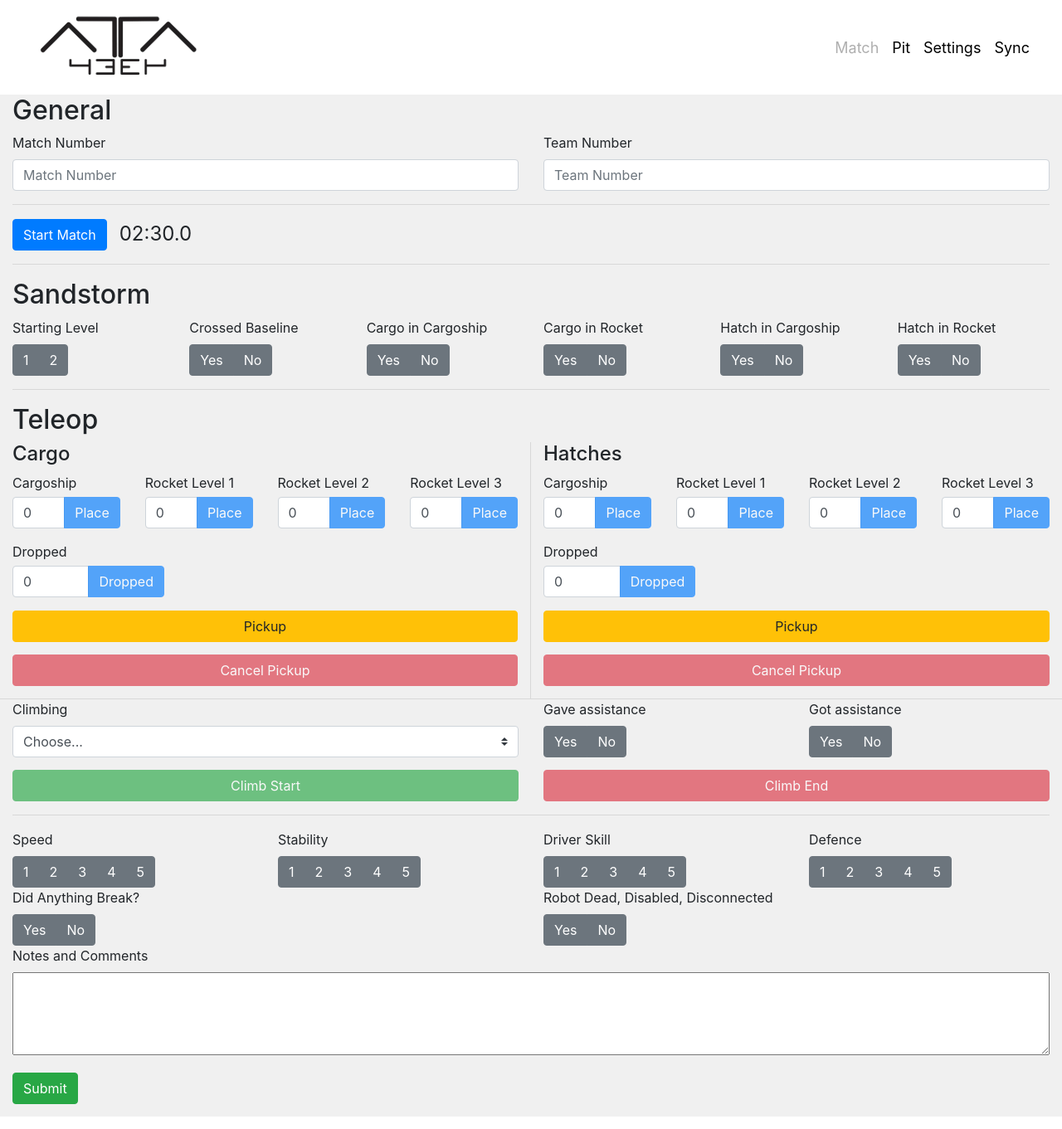
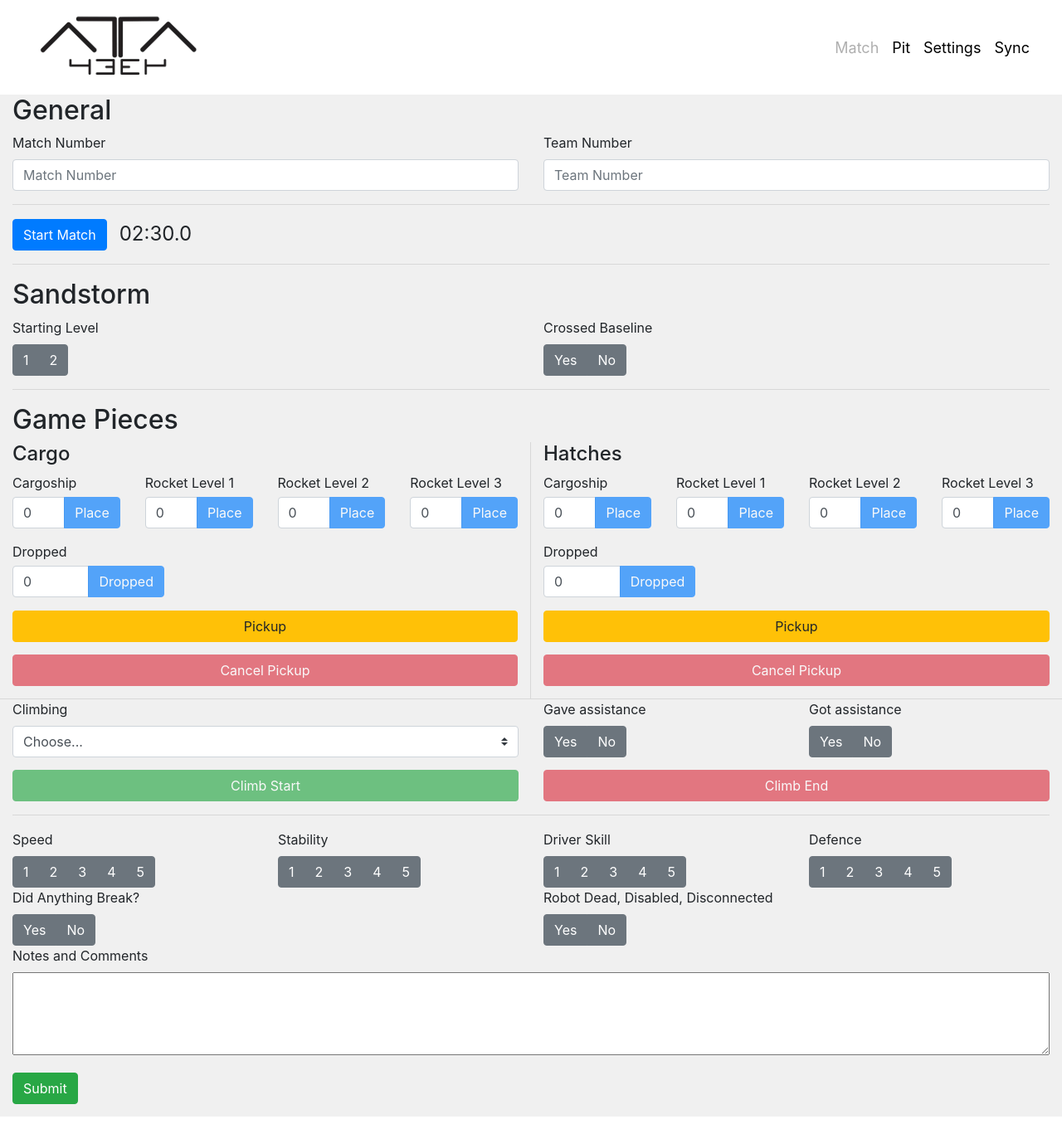
Before and after one commit to ATAARobotics/scouty-mcscout19, a Jekyll site: the page built from index.md, in a window 1280 px wide. Shown: the whole page at 83% size. Built offline with Jekyll 4.4.1, drawn with Linux system fonts in a browser that asks for light colours.

Commit message:
Remove most of sandstorm

```diff
--- a/index.md
+++ b/index.md
@@ -43,7 +43,7 @@ files: |
             </div>
         </div>
         <div class="row">
-            <div class="col-lg-2 col-sm-3 col-4">
+            <div class="col-6">
                 <label class="mr-sm-2" style="display: block" for="startingLevel">Starting Level</label>
                 <div id="startingLevel" class="btn-group btn-group-toggle" data-toggle="buttons">
                     <label id="startingLevel1" class="btn btn-secondary">
@@ -56,7 +56,7 @@ files: |
                     </label>
                 </div>
             </div>
-            <div class="col-lg-2 col-sm-3 col-4">
+            <div class="col-6">
                 <label class="mr-sm-2" style="display: block" for="startingLevel">Crossed Baseline</label>
                 <div id="crossedBaseline" class="btn-group btn-group-toggle" data-toggle="buttons">
                     <label id="crossedBaselineYes" class="btn btn-secondary">
@@ -69,71 +69,11 @@ files: |
                     </label>
                 </div>
             </div>
-            <div class="col-lg-2 col-sm-3 col-4">
-                <label class="mr-sm-2" style="display: block" for="sandstormCargoCargoship">Cargo in Cargoship</label>
-                <div id="sandstormCargoCargoship" class="btn-group btn-group-toggle" data-toggle="buttons">
-                    <label id="sandstormCargoCargoshipYes" class="btn btn-secondary">
-                        <input type="radio" value="1" name="sandstormCargoCargoship" id="sandstormCargoCargoshipYes"
-                            autocomplete="off">
-                        Yes
-                    </label>
-                    <label id="sandstormCargoCargoshipNo" class="btn btn-secondary">
-                        <input type="radio" value="0" name="sandstormCargoCargoship" id="sandstormCargoCargoshipNo"
-                            autocomplete="off">
-                        No
-                    </label>
-                </div>
-            </div>
-            <div class="col-lg-2 col-sm-3 col-4">
-                <label class="mr-sm-2" style="display: block" for="sandstormCargoRocket">Cargo in Rocket</label>
-                <div id="sandstormCargoRocket" class="btn-group btn-group-toggle" data-toggle="buttons">
-                    <label id="sandstormCargoRocketYes" class="btn btn-secondary">
-                        <input type="radio" value="1" name="sandstormCargoRocket" id="sandstormCargoRocketYes"
-                            autocomplete="off">
-                        Yes
-                    </label>
-                    <label id="sandstormCargoRocketNo" class="btn btn-secondary">
-                        <input type="radio" value="0" name="sandstormCargoRocket" id="sandstormCargoRocketNo"
-                            autocomplete="off">
-                        No
-                    </label>
-                </div>
-            </div>
-            <div class="col-lg-2 col-sm-3 col-4">
-                <label class="mr-sm-2" style="display: block" for="sandstormHatchCargoship">Hatch in Cargoship</label>
-                <div id="sandstormHatchCargoship" class="btn-group btn-group-toggle" data-toggle="buttons">
-                    <label id="sandstormHatchCargoshipYes" class="btn btn-secondary">
-                        <input type="radio" value="1" name="sandstormHatchCargoship" id="sandstormHatchCargoshipYes"
-                            autocomplete="off">
-                        Yes
-                    </label>
-                    <label id="sandstormHatchCargoshipNo" class="btn btn-secondary">
-                        <input type="radio" value="0" name="sandstormHatchCargoship" id="sandstormHatchCargoshipNo"
-                            autocomplete="off">
-                        No
-                    </label>
-                </div>
-            </div>
-            <div class="col-lg-2 col-sm-3 col-4">
-                <label class="mr-sm-2" style="display: block" for="sandstormHatchRocket">Hatch in Rocket</label>
-                <div id="sandstormHatchRocket" class="btn-group btn-group-toggle" data-toggle="buttons">
-                    <label id="sandstormHatchRocketYes" class="btn btn-secondary">
-                        <input type="radio" value="1" name="sandstormHatchRocket" id="sandstormHatchRocketYes"
-                            autocomplete="off">
-                        Yes
-                    </label>
-                    <label id="sandstormHatchRocketNo" class="btn btn-secondary">
-                        <input type="radio" value="0" name="sandstormHatchRocket" id="sandstormHatchRocketNo"
-                            autocomplete="off">
-                        No
-                    </label>
-                </div>
-            </div>
         </div>
         <hr />
         <div class="row">
             <div class="col">
-                <h2>Teleop</h2>
+                <h2>Game Pieces</h2>
             </div>
         </div>
         <div class="row" style="border-bottom: 1px solid; border-color: rgba(0, 0, 0, 0.1)">
--- a/resources/js/match.js
+++ b/resources/js/match.js
@@ -6,10 +6,6 @@ document.addEventListener('deviceready', async function () {
     var timerStarted = false;
 
     var crossedBaselineTime;
-    var sandstormCargoCargoshipTime;
-    var sandstormCargoRocketTime;
-    var sandstormHatchCargoshipTime;
-    var sandstormHatchRocketTime;
 
     var teleopCargoTimeTemp = [];
     var teleopCargoTime = [];
@@ -153,29 +149,6 @@ document.addEventListener('deviceready', async function () {
         }
     }
 
-    document.getElementById('sandstormCargoCargoshipYes').onclick = function() {
-        if (!sandstormCargoCargoshipTime) {
-            sandstormCargoCargoshipTime = `${timeMinutes.innerHTML}:${timeSeconds.innerHTML}.${timeTenths.innerHTML}`;
-        }
-    }
-
-    document.getElementById('sandstormCargoRocketYes').onclick = function() {
-        if (!sandstormCargoRocketTime) {
-            sandstormCargoRocketTime = `${timeMinutes.innerHTML}:${timeSeconds.innerHTML}.${timeTenths.innerHTML}`;
-        }
-    }
-
-    document.getElementById('sandstormHatchCargoshipYes').onclick = function() {
-        if (!sandstormHatchCargoshipTime) {
-            sandstormHatchCargoshipTime = `${timeMinutes.innerHTML}:${timeSeconds.innerHTML}.${timeTenths.innerHTML}`;
-        }
-    }
-
-    document.getElementById('sandstormHatchRocketYes').onclick = function() {
-        if (!sandstormHatchRocketTime) {
-            sandstormHatchRocketTime = `${timeMinutes.innerHTML}:${timeSeconds.innerHTML}.${timeTenths.innerHTML}`;
-        }
-    }
 
 
     document.getElementById('cargoPickup').onclick = function() {
@@ -317,14 +290,6 @@ document.addEventListener('deviceready', async function () {
         $('#' + $('input[name=startingLevel]:checked').attr("id")).addClass('active');
         $("input[name=crossedBaseline][value=" + doc.crossedBaseline + "]").prop('checked', true);
         $('#' + $('input[name=crossedBaseline]:checked').attr("id")).addClass('active');
-        $("input[name=sandstormCargoCargoship][value=" + doc.sandstormCargoCargoship + "]").prop('checked', true);
-        $('#' + $('input[name=sandstormCargoCargoship]:checked').attr("id")).addClass('active');
-        $("input[name=sandstormCargoRocket][value=" + doc.sandstormCargoRocket + "]").prop('checked', true);
-        $('#' + $('input[name=sandstormCargoRocket]:checked').attr("id")).addClass('active');
-        $("input[name=sandstormHatchCargoship][value=" + doc.sandstormHatchCargoship + "]").prop('checked', true);
-        $('#' + $('input[name=sandstormHatchCargoship]:checked').attr("id")).addClass('active');
-        $("input[name=sandstormHatchRocket][value=" + doc.sandstormHatchRocket + "]").prop('checked', true);
-        $('#' + $('input[name=sandstormHatchRocket]:checked').attr("id")).addClass('active');
         $('#commentSection').val(`${doc.comments}\n---EDIT---\n`);
         $("input[name=gaveAssistance][value=" + doc.climbingGaveAssistance + "]").prop('checked', true);
         $('#' + $('input[name=gaveAssistance]:checked').attr("id")).addClass('active');
@@ -348,10 +313,6 @@ document.addEventListener('deviceready', async function () {
     function hide() {
         $('#' + $('input[name=startingLevel]:checked').attr("id")).removeClass('active');
         $('#' + $('input[name=crossedBaseline]:checked').attr("id")).removeClass('active');
-        $('#' + $('input[name=sandstormCargoCargoship]:checked').attr("id")).removeClass('active');
-        $('#' + $('input[name=sandstormCargoRocket]:checked').attr("id")).removeClass('active');
-        $('#' + $('input[name=sandstormHatchCargoship]:checked').attr("id")).removeClass('active');
-        $('#' + $('input[name=sandstormHatchRocket]:checked').attr("id")).removeClass('active');
         $('#climbingType').val("Choose...");
         $('#cargoshipCargo').val("0");
         $('#rocket1Cargo').val("0");
@@ -400,10 +361,6 @@ document.addEventListener('deviceready', async function () {
 
         var startingLevel = parseInt($('input[name=startingLevel]:checked').val());
         var crossedBaseline = parseInt($('input[name=crossedBaseline]:checked').val());
-        var sandstormCargoCargoship = parseInt($('input[name=sandstormCargoCargoship]:checked').val());
-        var sandstormCargoRocket = parseInt($('input[name=sandstormCargoRocket]:checked').val());
-        var sandstormHatchCargoship = parseInt($('input[name=sandstormHatchCargoship]:checked').val());
-        var sandstormHatchRocket = parseInt($('input[name=sandstormHatchRocket]:checked').val());
 
         var teleopCargoshipCargo = parseInt($('#cargoshipCargo').val());
         var teleopRocket1Cargo = parseInt($('#rocket1Cargo').val());
@@ -435,14 +392,6 @@ document.addEventListener('deviceready', async function () {
             startingLevel: startingLevel || 1,
             crossedBaseline: crossedBaseline || 0,
             crossedBaselineTime: crossedBaselineTime,
-            sandstormCargoCargoship: sandstormCargoCargoship || 0,
-            sandstormCargoCargoshipTime: sandstormCargoCargoshipTime,
-            sandstormCargoRocket: sandstormCargoRocket ||0,
-            sandstormCargoRocketTime: sandstormCargoRocketTime,
-            sandstormHatchCargoship: sandstormHatchCargoship || 0,
-            sandstormHatchCargoshipTime: sandstormHatchCargoshipTime,
-            sandstormHatchRocket: sandstormHatchRocket || 0,
-            sandstormHatchRocketTime: sandstormHatchRocketTime,
             teleopCargoshipCargo: teleopCargoshipCargo,
             teleopRocket1Cargo: teleopRocket1Cargo,
             teleopRocket2Cargo: teleopRocket2Cargo,
@@ -480,18 +429,6 @@ document.addEventListener('deviceready', async function () {
                         if (old.crossedBaselineTime) {
                             doc.crossedBaselineTime = old.crossedBaselineTime;
                         }
-                        if (old.sandstormCargoCargoshipTime) {
-                            doc.sandstormCargoCargoshipTime = old.sandstormCargoCargoshipTime;
-                        }
-                        if (old.sandstormCargoRocketTime) {
-                            doc.sandstormCargoRocketTime = old.sandstormCargoRocketTime;
-                        }
-                        if (old.sandstormHatchCargoshipTime) {
-                            doc.sandstormHatchCargoshipTime = old.sandstormHatchCargoshipTime;
-                        }
-                        if (old.sandstormHatchRocketTime) {
-                            doc.sandstormHatchRocketTime = old.sandstormHatchRocketTime;
-                        }
                         doc.teleopCargoTime = old.teleopCargoTime;
                         doc.teleopHatchTime = old.teleopHatchTime;
                         doc.climbingTime = old.climbingTime;
```
